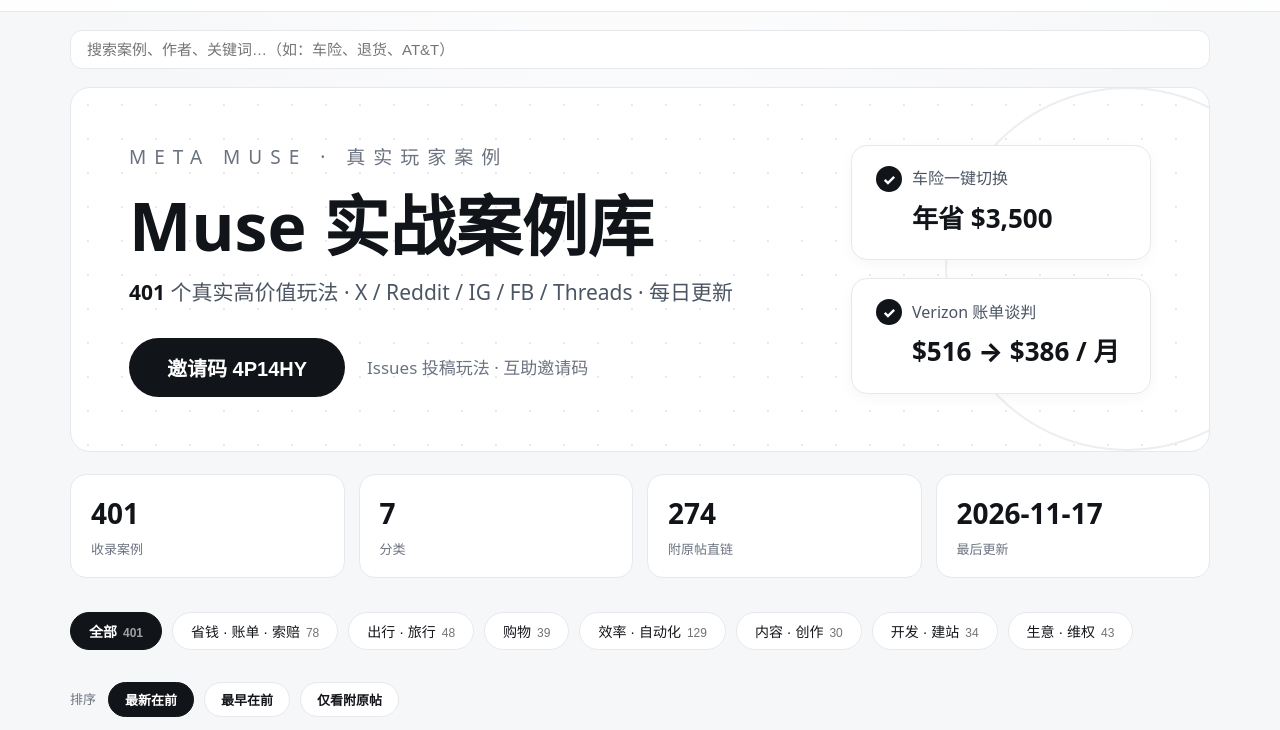
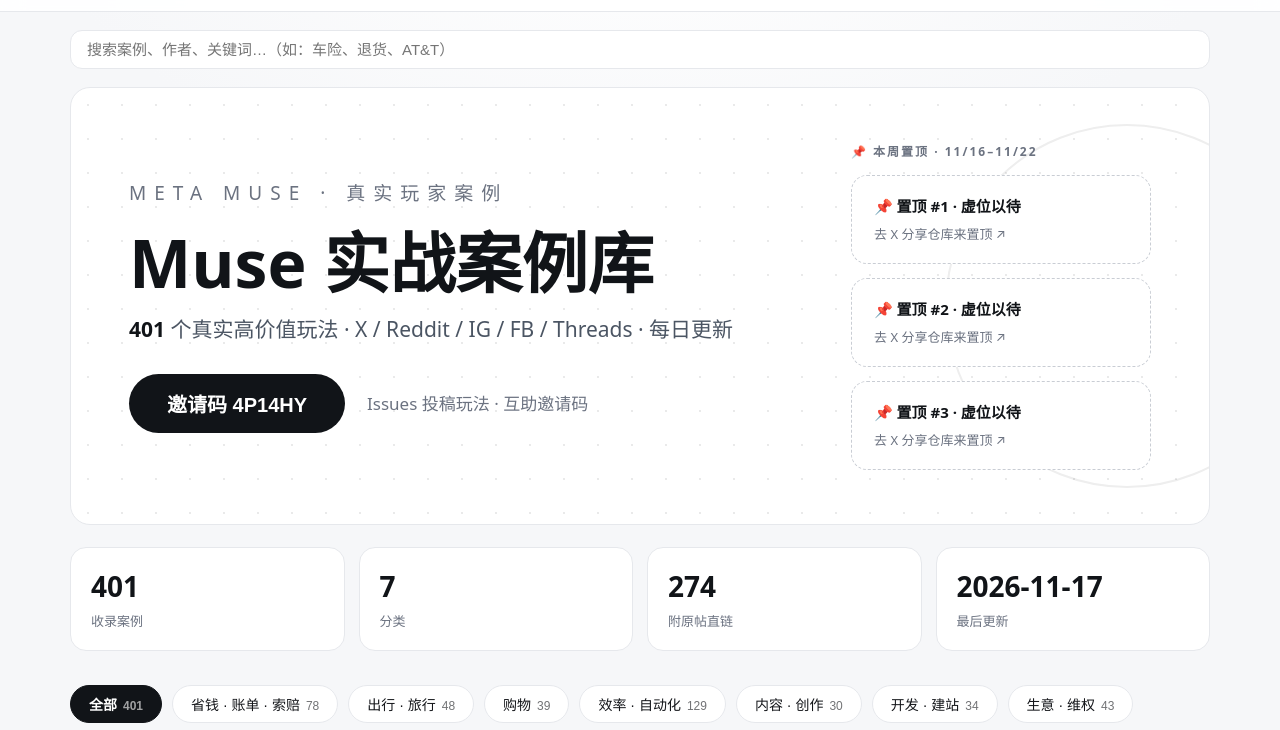
Before and after one commit to jaxxchen003/muse-use-cases, a plain HTML site: page docs/index.html in a window 1280 px wide. Shown: the part 60-790 px from the top of the page. Drawn offline with Linux system fonts and the light colour scheme.

Commit message:
分享置顶上线：首页 banner 与邀请码页改 3 个每周置顶位（先到先得）

```diff
--- a/docs/index.html
+++ b/docs/index.html
@@ -54,13 +54,20 @@ header.top .wrap.head-wrap{display:grid;grid-template-columns:1fr auto 1fr;align
   padding:15px 38px;font-size:20px;font-weight:800;cursor:pointer}
 .hero-invite:hover{opacity:.88}
 .hero-side{color:var(--muted);font-size:17px}
-.hero-cards{display:flex;flex-direction:column;gap:18px;min-width:300px;position:relative;z-index:1}
-.hero-card{background:#fff;border:1.5px solid var(--line);border-radius:16px;
-  padding:20px 24px;box-shadow:0 4px 14px rgba(17,20,24,.04)}
-.hero-card-top{display:flex;align-items:center;gap:10px;color:#4b5563;font-size:16px;margin-bottom:6px}
-.check{width:26px;height:26px;border-radius:50%;background:var(--ink);color:#fff;flex:none;
-  display:inline-flex;align-items:center;justify-content:center;font-size:15px;font-weight:800}
-.hero-card-amt{font-size:26px;font-weight:800;color:var(--ink);padding-left:36px;white-space:nowrap}
+.hero-cards{display:flex;flex-direction:column;gap:14px;min-width:300px;position:relative;z-index:1}
+.pin-head{font-size:12px;font-weight:800;letter-spacing:2px;color:var(--muted)}
+.pin-card{background:#fff;border:1.5px solid var(--line);border-radius:16px;
+  padding:18px 22px;box-shadow:0 4px 14px rgba(17,20,24,.04);display:flex;flex-direction:column;gap:8px}
+.pin-tag{font-size:12px;font-weight:800;color:var(--ink)}
+.pin-card h3{font-size:16px;line-height:1.4;color:var(--ink)}
+.pin-result{font-size:15px;font-weight:800;color:var(--ink)}
+.pin-foot{font-size:13px;color:var(--muted);display:flex;gap:14px;flex-wrap:wrap}
+.pin-foot a{color:var(--ink);font-weight:700;text-decoration:none}
+.pin-empty{border:1.5px dashed #c9cdd4;border-radius:16px;padding:18px 22px;display:flex;
+  flex-direction:column;gap:6px;text-decoration:none;color:var(--muted);background:#fff}
+.pin-empty:hover{border-color:var(--ink)}
+.pin-empty b{font-size:15px;color:var(--ink)}
+.pin-empty span{font-size:13px}
 @media(max-width:900px){
   .hero{padding:36px 28px}
   .hero-inner{flex-direction:column;align-items:flex-start}
@@ -109,13 +116,9 @@ header.top .wrap.head-wrap{display:grid;grid-template-columns:1fr auto 1fr;align
 /* case media */
 .card-media{width:100%;border-radius:12px;display:block;background:#eef0f3}
 video.card-media{background:#000;max-height:340px}
-/* invite ad slots */
+/* invite page: weekly top pins reuse the same pin cards */
 .ad-slots{display:grid;grid-template-columns:repeat(3,1fr);gap:16px;margin:18px 0 6px}
-.ad-slot{border:1.5px dashed #c9cdd4;border-radius:18px;padding:20px;display:flex;flex-direction:column;gap:6px;text-decoration:none;color:var(--muted);background:#fff}
-.ad-slot:hover{border-color:var(--ink)}
-.ad-slot-tag{font-weight:800;font-size:15px;color:var(--ink)}
-.ad-slot-price{font-size:13px}
-.ad-slot-cta{font-size:13px;font-weight:700;color:var(--ink)}
+.ad-slots .pin-head{grid-column:1/-1}
 .invite-count{color:var(--muted);font-size:13px;margin-top:10px}
 @media(max-width:1000px){.invite-grid,.ad-slots{grid-template-columns:repeat(2,1fr)}}
 @media(max-width:640px){.invite-grid,.ad-slots{grid-template-columns:1fr}}
@@ -190,16 +193,7 @@ body{min-height:100vh;display:flex;flex-direction:column}
             <span class="hero-side" id="heroSide"></span>
           </div>
         </div>
-        <div class="hero-cards">
-          <div class="hero-card">
-            <div class="hero-card-top"><span class="check">✓</span><span id="heroCard1t"></span></div>
-            <div class="hero-card-amt" id="heroCard1a"></div>
-          </div>
-          <div class="hero-card">
-            <div class="hero-card-top"><span class="check">✓</span><span id="heroCard2t"></span></div>
-            <div class="hero-card-amt" id="heroCard2a"></div>
-          </div>
-        </div>
+        <div class="hero-cards" id="heroPins"></div>
       </div>
     </section>
     <section class="stats" id="stats"></section>
@@ -257,6 +251,12 @@ const STR = {
     heroSide: "Issues 投稿玩法 · 互助邀请码",
     heroCard1t: "车险一键切换", heroCard1a: "年省 $3,500",
     heroCard2t: "Verizon 账单谈判", heroCard2a: "$516 → $386 / 月",
+    pinWeek: r => `📌 本周置顶 · ${r}`,
+    pinRank: n => `置顶 #${n}`,
+    pinEmpty: "虚位以待",
+    pinEmptyCta: "去 X 分享仓库来置顶 ↗",
+    pinShare: "分享原帖 ↗",
+    pinBy: h => `@${h} 的分享`,
     tabCases: "💡 案例库", tabInvite: "🎁 邀请码互助",
     inviteTitle: "🎁 邀请码互助区",
     inviteDesc: "把你的 Muse 邀请码分享出来，大家互帮互助。点击邀请码一键复制。",
@@ -289,6 +289,12 @@ const STR = {
     heroSide: "Share playbooks & invite codes in Issues",
     heroCard1t: "Auto insurance switch", heroCard1a: "Save $3,500/yr",
     heroCard2t: "Verizon bill haggle", heroCard2a: "$516 → $386 / mo",
+    pinWeek: r => `📌 Top pins this week · ${r}`,
+    pinRank: n => `Top pick #${n}`,
+    pinEmpty: "Open slot",
+    pinEmptyCta: "Share the repo on X to claim it ↗",
+    pinShare: "Share post ↗",
+    pinBy: h => `@${h}'s share`,
     tabCases: "💡 Cases", tabInvite: "🎁 Invite codes",
     inviteTitle: "🎁 Community invite codes",
     inviteDesc: "Share your Muse invite code and help each other out. Click a code to copy it.",
@@ -615,10 +621,55 @@ function renderHero(){
   $("#heroSub").innerHTML = heroSubHTML();
   $("#heroInviteText").textContent = T().heroInvite;
   $("#heroSide").textContent = T().heroSide;
-  $("#heroCard1t").textContent = T().heroCard1t;
-  $("#heroCard1a").textContent = T().heroCard1a;
-  $("#heroCard2t").textContent = T().heroCard2t;
-  $("#heroCard2a").textContent = T().heroCard2a;
+}
+
+/* ---------- weekly top pins (share-to-pin) ---------- */
+let PINNED = null;
+const PIN_APPLY_URL = "https://github.com/jaxxchen003/muse-use-cases/issues/new?template=apply-pin.yml";
+const esc = s => String(s == null ? "" : s).replace(/[&<>"']/g, m => ({"&":"&amp;","<":"&lt;",">":"&gt;",'"':"&quot;","'":"&#39;"}[m]));
+function weekRange(monday){
+  if (!monday) return "";
+  const d = new Date(monday + "T00:00:00");
+  if (isNaN(d)) return "";
+  const e = new Date(d); e.setDate(e.getDate() + 6);
+  const f = x => `${x.getMonth() + 1}/${x.getDate()}`;
+  return `${f(d)}–${f(e)}`;
+}
+function pinCardHTML(pin, rank){
+  const c = DATA && DATA.cases ? DATA.cases[pin.n - 1] : null;
+  if (!c) return "";
+  const t = lang === "zh" ? c.t : c.te;
+  const r = lang === "zh" ? c.r : c.re;
+  const postOK = /^https:\/\/(x\.com|twitter\.com)\//.test(pin.post || "");
+  const caseLink = c.x ? `<a href="${esc(c.x)}" target="_blank" rel="noopener">${T().viewX}</a>` : "";
+  const shareLink = postOK ? `<a href="${esc(pin.post)}" target="_blank" rel="noopener">${T().pinShare}</a>` : "";
+  return `<article class="pin-card">
+    <div class="pin-tag">📌 ${esc(T().pinRank(rank))}</div>
+    <h3>${esc(t)}</h3>
+    <div class="pin-result">${esc(r)}</div>
+    <div class="pin-foot"><span>${esc(T().pinBy(pin.handle))}</span>${shareLink}${caseLink}</div>
+  </article>`;
+}
+function pinEmptyHTML(rank){
+  return `<a class="pin-empty" href="${PIN_APPLY_URL}" target="_blank" rel="noopener">
+    <b>📌 ${esc(T().pinRank(rank))} · ${esc(T().pinEmpty)}</b>
+    <span>${esc(T().pinEmptyCta)}</span>
+  </a>`;
+}
+function renderPins(){
+  const slots = [1, 2, 3].map(i => {
+    const pin = PINNED && Array.isArray(PINNED.pins) ? PINNED.pins[i - 1] : null;
+    return pin ? pinCardHTML(pin, i) : pinEmptyHTML(i);
+  });
+  const head = `<div class="pin-head">${esc(T().pinWeek(weekRange(PINNED && PINNED.week)))}</div>`;
+  const hero = $("#heroPins");
+  if (hero) hero.innerHTML = head + slots.join("");
+  const ads = $("#adSlots");
+  if (ads) ads.innerHTML = head + slots.join("");
+}
+function loadPinned(){
+  fetch("pinned.json").then(r => r.json()).then(d => { PINNED = d; renderPins(); })
+    .catch(() => { PINNED = { week: null, pins: [] }; renderPins(); });
 }
 
 function applyLang(){
@@ -642,7 +693,7 @@ function applyLang(){
   if (!sel.options.length) LANGS.forEach(([v, l]) => {
     const o = document.createElement("option"); o.value = v; o.textContent = l; sel.appendChild(o); });
   sel.value = lang;
-  renderAds();
+  renderPins();
   localStorage.setItem("muse-lang", lang);
   if (DATA) renderAll();
   if (inviteLoaded) renderInvites();
@@ -825,15 +876,6 @@ async function loadInvites(){
   }
 }
 
-function renderAds(){
-  $("#adSlots").innerHTML = [1, 2, 3].map(() =>
-    `<a class="ad-slot" href="https://github.com/sponsors/jaxxchen003" target="_blank" rel="noopener">
-      <span class="ad-slot-tag">${T().adSlot}</span>
-      <span class="ad-slot-price">${T().adPrice}</span>
-      <span class="ad-slot-cta">${T().adCta}</span>
-    </a>`).join("");
-}
-
 /* ---------- view switching ---------- */
 function switchView(v){
   activeView = v;
@@ -864,7 +906,8 @@ $("#heroInviteBtn").addEventListener("click", () => {
 });
 
 applyLang();
-fetch("cases.json").then(r => r.json()).then(d => { DATA = d; renderAll(); })
+loadPinned();
+fetch("cases.json").then(r => r.json()).then(d => { DATA = d; renderAll(); renderPins(); })
   .catch(() => { $("#grid").innerHTML = `<div class="empty">${T().empty}</div>`; });
 </script>
 </body>
--- /dev/null
+++ b/docs/pinned.json
@@ -0,0 +1 @@
+{"pins":[],"week":"2026-11-16"}
```
Also changed, not shown: 3 other files.
